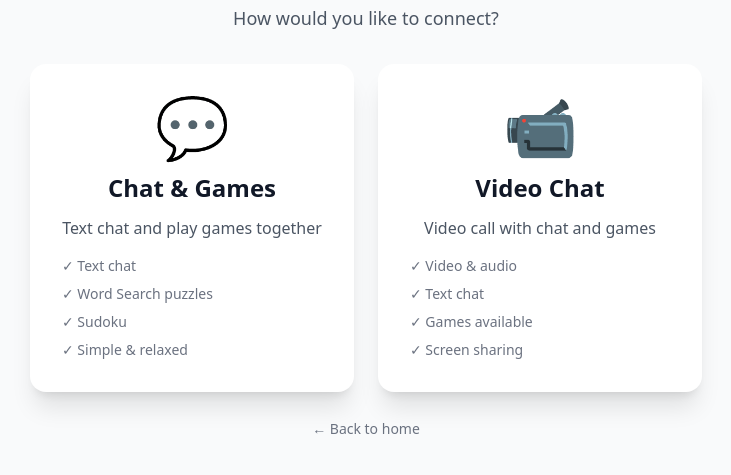
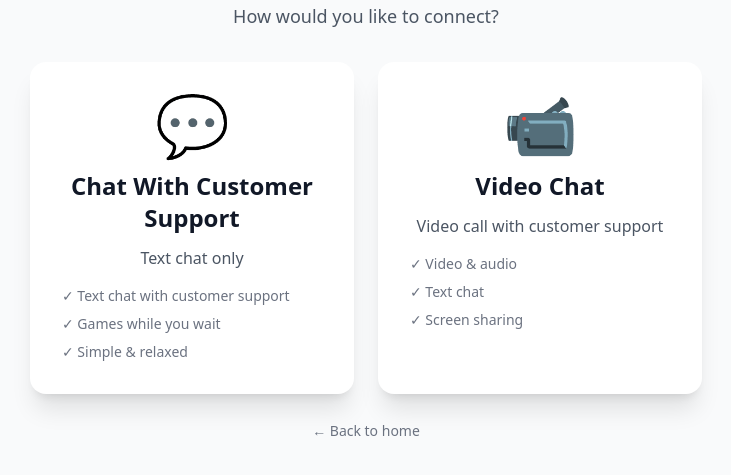
Before and after one commit to todiane/welcome-window, a Flask app: template templates/choose.html in a window 1280 px wide. Shown: the part 202-677 px from the top of the page, without its empty margins (274-1005 px from the left). Run offline with Flask 3, Linux system fonts and the light colour scheme; the template is opened without the code that fills it, so the values that code supplies are empty; some libraries are stand-ins or nearby versions.

Commit message:
Add button to move from video to chat room. Update index page to mention appointment only. remove games from video chat

```diff
--- a/templates/choose.html
+++ b/templates/choose.html
@@ -10,12 +10,11 @@
             <a href="/room/chat" class="bg-white rounded-2xl shadow-xl p-8 hover:shadow-2xl transition-all transform hover:scale-105 group">
                 <div class="text-center">
                     <div class="text-6xl mb-4 group-hover:scale-110 transition-transform">💬</div>
-                    <h2 class="text-2xl font-bold text-gray-900 mb-3">Chat & Games</h2>
-                    <p class="text-gray-600 mb-4">Text chat and play games together</p>
+                    <h2 class="text-2xl font-bold text-gray-900 mb-3">Chat With Customer Support</h2>
+                    <p class="text-gray-600 mb-4">Text chat only</p>
                     <ul class="text-left text-sm text-gray-500 space-y-2">
-                        <li>✓ Text chat</li>
-                        <li>✓ Word Search puzzles</li>
-                        <li>✓ Sudoku</li>
+                        <li>✓ Text chat with customer support</li>
+                        <li>✓ Games while you wait</li>
                         <li>✓ Simple & relaxed</li>
                     </ul>
                 </div>
@@ -24,11 +23,10 @@
                 <div class="text-center">
                     <div class="text-6xl mb-4 group-hover:scale-110 transition-transform">📹</div>
                     <h2 class="text-2xl font-bold text-gray-900 mb-3">Video Chat</h2>
-                    <p class="text-gray-600 mb-4">Video call with chat and games</p>
+                    <p class="text-gray-600 mb-4">Video call with customer support</p>
                     <ul class="text-left text-sm text-gray-500 space-y-2">
                         <li>✓ Video & audio</li>
                         <li>✓ Text chat</li>
-                        <li>✓ Games available</li>
                         <li>✓ Screen sharing</li>
                     </ul>
                 </div>
--- a/templates/index.html
+++ b/templates/index.html
@@ -4,7 +4,8 @@
     <div class="max-w-2xl w-full">
         <div class="text-center mb-8">
             <h1 class="text-5xl font-bold text-gray-900 mb-2">The Welcome Window</h1>
-            <p class="text-xl text-gray-600">Drop by for a chat when the light is on</p>
+            <p class="text-xl text-gray-600">Live support by appointment only</p>
+            <p class="text-sm text-gray-500 mt-2">Access is only available during scheduled sessions</p>
         </div>
         <div class="bg-white rounded-2xl shadow-xl p-8 mb-6">
             <div class="flex items-center justify-center mb-6">
--- a/templates/room_chat.html
+++ b/templates/room_chat.html
@@ -14,7 +14,10 @@
                 <h1 class="text-2xl font-bold">The Welcome Window</h1>
                 <p class="text-sm text-gray-400">Connected as {{ visitor_name }}</p>
             </div>
-            <button @click="if(confirm('Leave the chat?')){window.location.href='/'}" class="px-4 py-2 bg-red-600 hover:bg-red-700 rounded-lg">Exit</button>
+            <div class="flex gap-2">
+                <a href="/room/video" class="px-4 py-2 bg-blue-600 hover:bg-blue-700 rounded-lg">Switch to Video</a>
+                <button @click="if(confirm('Leave the chat?')){window.location.href='/'}" class="px-4 py-2 bg-red-600 hover:bg-red-700 rounded-lg">Exit</button>
+            </div>
         </div>
     </div>
     <div class="max-w-7xl mx-auto p-6 grid grid-cols-1 lg:grid-cols-3 gap-6">
```
Also changed, not shown: templates/room_video.html (+7 -4 lines), README.md.
